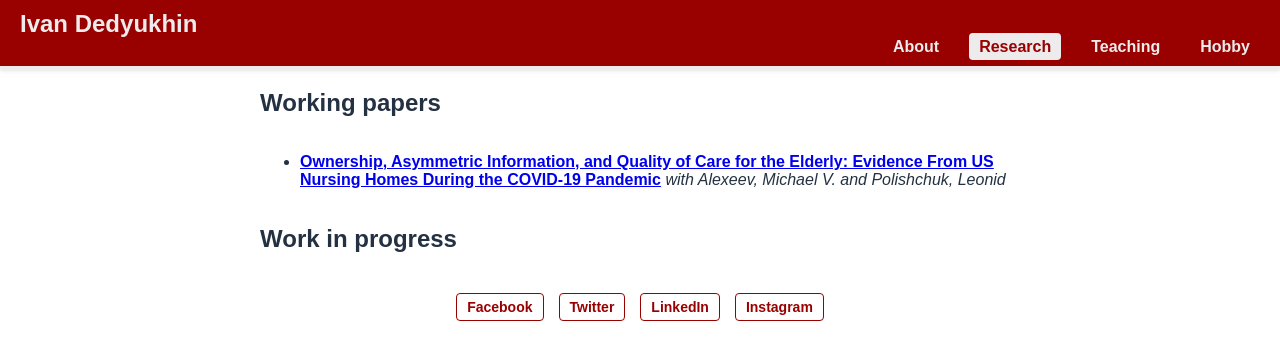
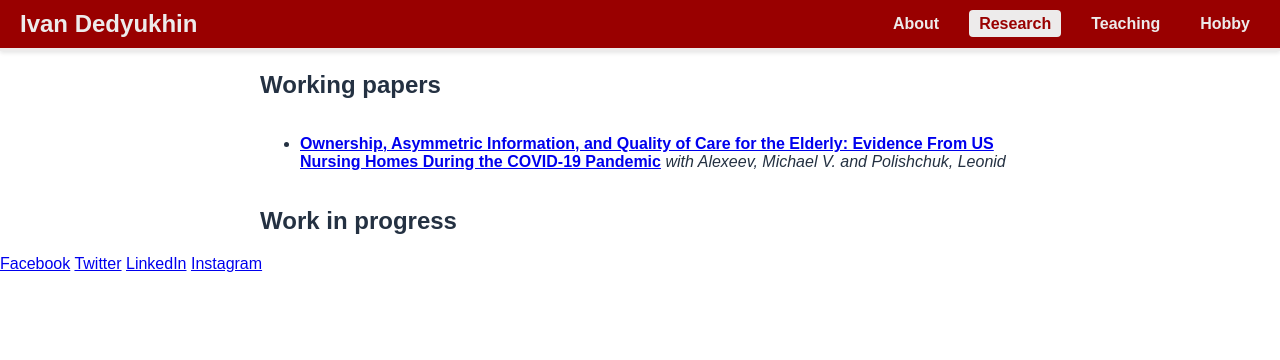
Before and after one commit to Dedyukhin/dedyukhin.github.io, a Jekyll site: the page built from Research.md, in a window 1280 px wide. Shown: the top 360 px of the page. Built offline with Jekyll 4.4.1, drawn with Linux system fonts in a browser that asks for light colours.

Commit message:
Update default.html

```diff
--- a/_layouts/default.html
+++ b/_layouts/default.html
@@ -30,19 +30,19 @@
             color: #EDEBEB;
             padding: 10px 20px; /* Add some padding for better spacing */
             display: flex;
-            flex-wrap: wrap; /* Allow wrapping of elements */
             justify-content: space-between;
             align-items: center;
             border-bottom: 3px solid #EDEBEB; /* Add a bottom border */
             box-shadow: 0 2px 4px rgba(0, 0, 0, 0.1); /* Add a subtle shadow */
+            flex-wrap: nowrap; /* Prevent wrapping initially */
         }
 
         nav h2 {
             color: #EDEBEB;
             margin: 0;
-            order: 1; /* Move the title to the left side */
             font-size: 1.5em; /* Increase font size */
-            flex: 1 1 100%; /* Ensure the title can wrap and take full width if needed */
+            flex: 1; /* Let the title take up available space */
+            white-space: nowrap; /* Prevent title from wrapping */
         }
 
         .horizontal-nav {
@@ -50,18 +50,13 @@
             padding: 0;
             margin: 0;
             display: flex;
-            order: 2; /* Move the navigation links to the right side */
-            flex: 1 1 100%; /* Ensure the nav links can wrap and take full width if needed */
-            justify-content: flex-end; /* Align links to the right */
-            flex-wrap: wrap; /* Allow wrapping of links */
+            justify-content: flex-end;
+            flex: 1;
+            flex-wrap: nowrap; /* Prevent wrapping initially */
         }
 
         .horizontal-nav li {
-            margin-right: 20px; /* Increase the spacing between links */
-        }
-
-        .horizontal-nav li:last-child {
-            margin-right: 0;
+            margin-left: 20px; /* Space between links */
         }
 
         /* Navigation bar link styling */
@@ -86,35 +81,26 @@
             color: #990000; /* Change text color on hover */
         }
 
-        /* Social links styling */
-        .social-links {
-            margin-top: 20px;
-            display: flex;
-            justify-content: center; /* Centers the links horizontally */
-            max-width: 800px;
-            margin: 20px auto; /* Add some margin for spacing */
-            padding: 0 20px;
-        }
+        /* Responsive adjustments */
+        @media (max-width: 768px) {
+            nav {
+                flex-wrap: wrap; /* Allow wrapping on smaller screens */
+            }
 
-        .social-links a {
-            color: #990000;
-            text-decoration: none;
-            margin-right: 15px;
-            font-size: 14px;
-            font-weight: bold;
-            padding: 5px 10px;
-            border: 1px solid #990000;
-            border-radius: 4px; /* Add rounded corners */
-            transition: background-color 0.3s ease, color 0.3s ease; /* Smooth transition for hover effects */
-        }
+            .horizontal-nav {
+                justify-content: center; /* Center links on smaller screens */
+                flex-wrap: wrap; /* Allow wrapping of links */
+                margin-top: 10px; /* Add some spacing above links */
+            }
 
-        .social-links a:last-child {
-            margin-right: 0; /* Remove the right margin from the last link */
-        }
+            .horizontal-nav li {
+                margin: 10px 0; /* Add spacing between wrapped links */
+            }
 
-        .social-links a:hover {
-            background-color: #990000;
-            color: #EDEBEB; /* Invert colors on hover */
+            nav h2 {
+                flex: 1 1 100%; /* Make title take full width on smaller screens */
+                text-align: center; /* Center the title */
+            }
         }
 
     </style>
```
